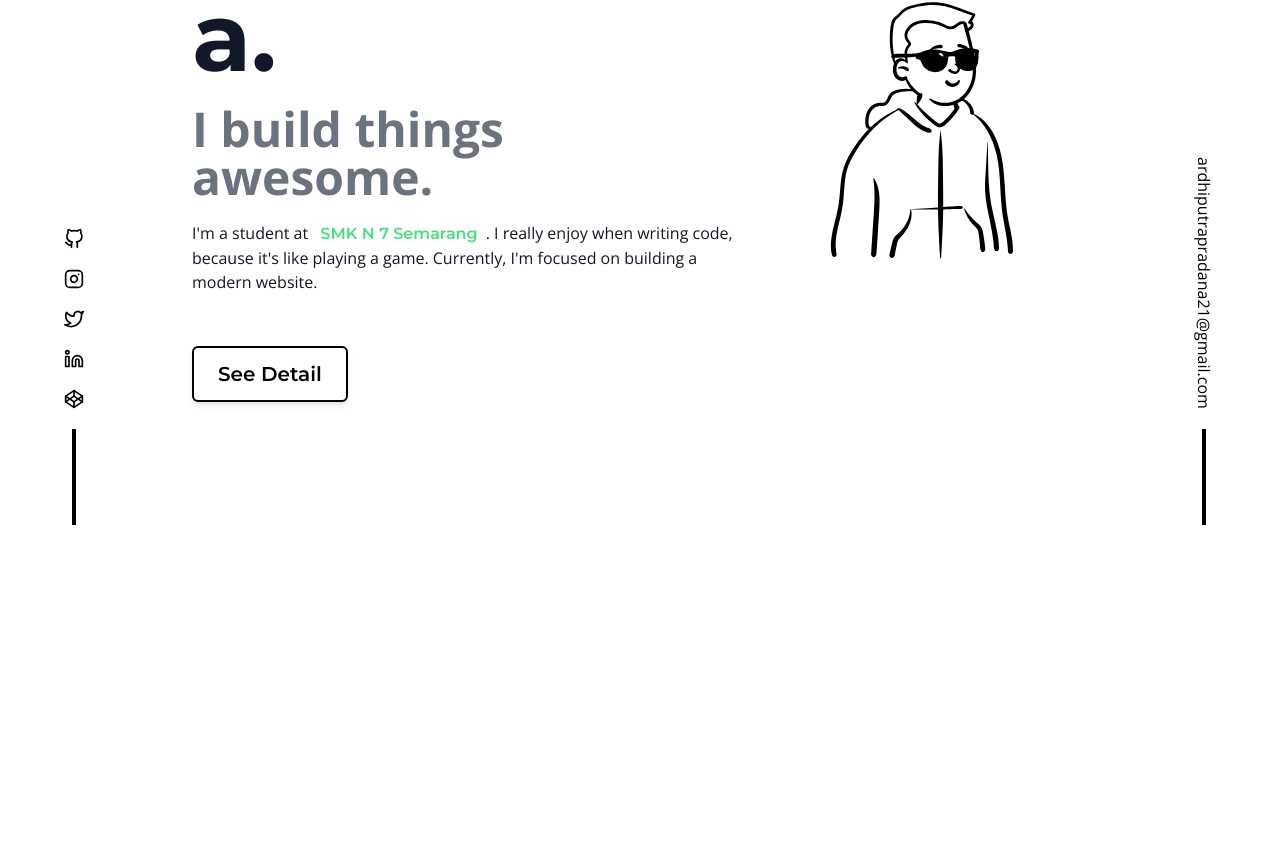
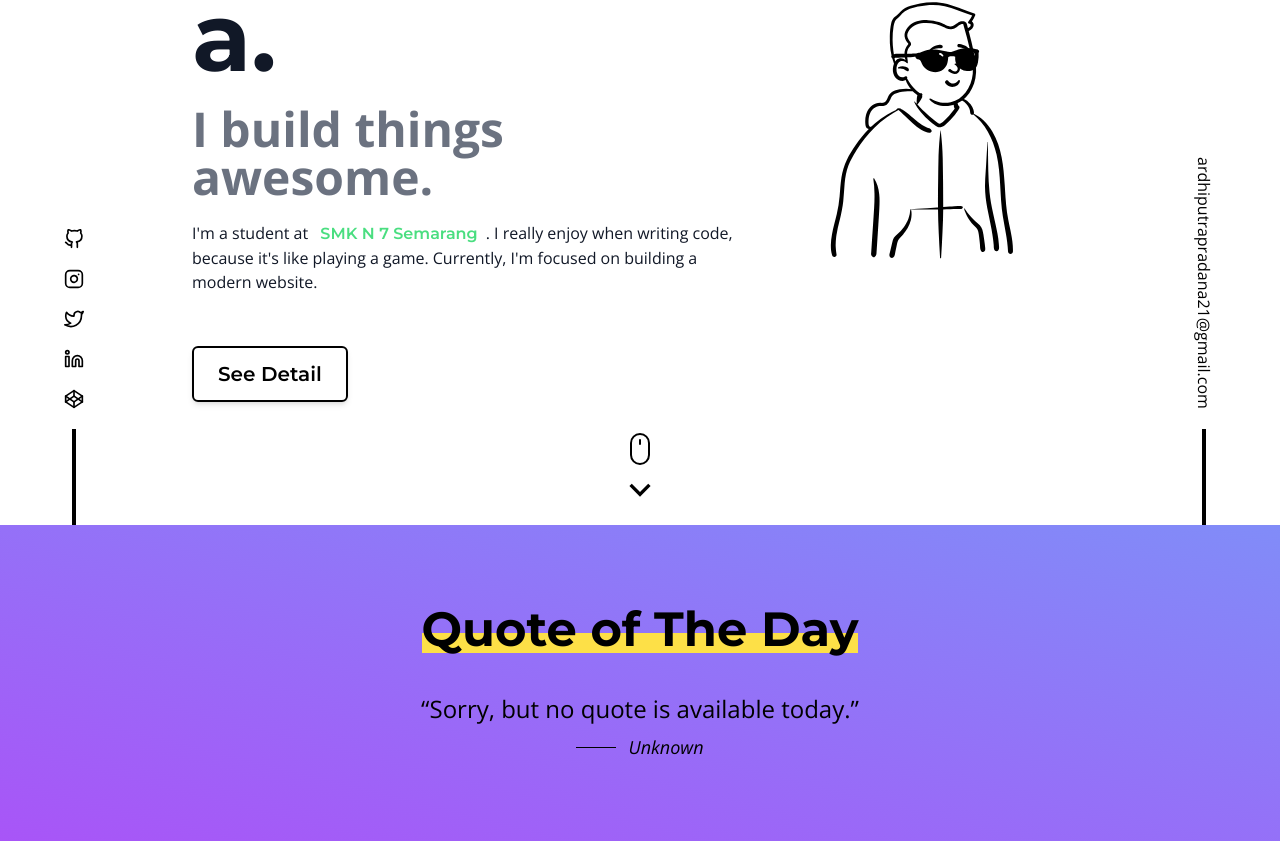
Before and after one commit to ardhptr21/ardhptr21-portfolio, a Next.js app: page / in a window 1280 px wide. Shown: the part 275-1116 px from the top of the page. Before the commit the page ends 800 px from the top, so only its background shows below. Built offline with nearby package versions, Linux system fonts and the light colour scheme; no server answers.

Commit message:
create scroll indikator, navbar behavior when scroll,  and quote section

```diff
--- a/components/Base/Section.tsx
+++ b/components/Base/Section.tsx
@@ -10,7 +10,7 @@ const Section = ({
   isPt?: boolean;
 }): JSX.Element => {
   return (
-    <section className={`px-8 ${isPt ? 'pt-40' : ''} md:px-28 lg:px-48 ${className ? className : ''}`}>
+    <section className={`px-8 py-20 ${isPt ? 'pt-40' : ''} md:px-28 lg:px-48 ${className ? className : ''}`}>
       {children}
     </section>
   );
--- a/components/Flying/FlyingContainer.tsx
+++ b/components/Flying/FlyingContainer.tsx
@@ -1,7 +1,7 @@
 const Flying = ({ children, isLeft }: { children?: React.ReactNode; isLeft: boolean }) => {
   return (
     <div
-      className={`fixed bottom-0 flex flex-col items-center justify-center gap-5 ${
+      className={`fixed bottom-0 flex flex-col items-center justify-center gap-5 z-10 ${
         isLeft ? 'left-16' : 'right-16'
       } after:bg-black after:h-24 after:block after:w-1`}
     >
--- a/components/Layout/Navbar/index.tsx
+++ b/components/Layout/Navbar/index.tsx
@@ -1,13 +1,32 @@
 import Image from 'next/image';
-import { useState } from 'react';
+import { useCallback, useEffect, useState, WheelEvent } from 'react';
 import NavLink from './NavLink';
 
 const Navbar = (): JSX.Element => {
   const [isToggle, setIsToggle] = useState<boolean>(false);
+  const [isScrollUp, setIsScrollUp] = useState<boolean>(false);
+  const [lastScrollPosition, setLastScrollPosition] = useState<number>(0);
+
+  const handleScroll = useCallback(() => {
+    if (window.scrollY > lastScrollPosition) {
+      setIsScrollUp(true);
+    } else {
+      setIsScrollUp(false);
+    }
+    setLastScrollPosition(window.scrollY);
+  }, [lastScrollPosition]);
+
+  useEffect(() => {
+    window.addEventListener('scroll', handleScroll);
+
+    return () => window.removeEventListener('scroll', handleScroll);
+  }, [handleScroll]);
 
   return (
     <nav
-      className="fixed left-0 right-0 z-10 flex items-center justify-between h-16 px-10 mx-8 bg-white border border-black select-none md:px-16 rounded-xl font-montserrat top-8 md:mx-28 lg:mx-48"
+      className={`fixed left-0 right-0 z-50 flex items-center justify-between h-16 px-10 mx-8 bg-white border border-black select-none md:px-16 rounded-xl font-montserrat transform transition-transform duration-500 top-8 md:mx-28 lg:mx-48 ${
+        isScrollUp ? '-translate-y-24' : ''
+      }`}
       style={{ boxShadow: '0 0 100px #ccc' }}
     >
       <div className="relative w-24 h-full">
--- /dev/null
+++ b/components/Text/Title.tsx
@@ -0,0 +1,10 @@
+const Title = ({ children }: { children: React.ReactNode }): JSX.Element => {
+  return (
+    <div className="mx-auto mb-10 text-center max-w-max">
+      <h2 className="text-5xl font-bold font-montserrat">{children}</h2>
+      <div className="w-full h-5 -mt-5 bg-pastel-yellow"></div>
+    </div>
+  );
+};
+
+export default Title;
--- a/package.json
+++ b/package.json
@@ -8,6 +8,7 @@
     "lint": "next lint"
   },
   "dependencies": {
+    "axios": "^0.26.0",
     "next": "12.0.10",
     "react": "17.0.2",
     "react-dom": "17.0.2",
--- a/pages/index.tsx
+++ b/pages/index.tsx
@@ -1,12 +1,23 @@
+import axios, { AxiosError } from 'axios';
 import type { NextPage } from 'next';
 import Image from 'next/image';
+import { BsMouse } from 'react-icons/bs';
+import { RiArrowUpSLine } from 'react-icons/ri';
 import Section from '../components/Base/Section';
 import Button from '../components/Button';
 import Layout from '../components/Layout';
 import NiceLink from '../components/Text/NiceLink';
 import RainbowText from '../components/Text/RainbowText';
+import Title from '../components/Text/Title';
+import getRandomInRange from '../utils/getRandomInRange';
 
-const Home: NextPage = () => {
+type quoteT = { text: string; author: string } | null;
+
+interface IProps {
+  quote: quoteT;
+}
+
+const Home: NextPage<IProps> = ({ quote }: IProps) => {
   return (
     <Layout>
       <Section className="flex items-center justify-between h-screen">
@@ -35,9 +46,44 @@ const Home: NextPage = () => {
         <div className="relative items-center justify-center hidden w-full h-full md:flex" style={{ flex: 1.2 }}>
           <Image src="/images/people.svg" alt="people" width="500px" height="500px" />
         </div>
+        <div className="absolute left-0 right-0 flex items-center justify-center bottom-5">
+          <div className="flex flex-col items-center justify-center cursor-pointer">
+            <BsMouse className="w-8 h-8" />
+            <span className="rotate-180">
+              <RiArrowUpSLine className="w-10 h-10 animate-bounce" />
+            </span>
+          </div>
+        </div>
+      </Section>
+      <Section className="bg-gradient-to-tr from-pastel-purple to-pastel-indigo">
+        <Title>Quote of The Day</Title>
+        <blockquote className="text-center">
+          <q className="inline-block text-2xl">
+            {quote?.text ? quote.text : 'Sorry, but no quote is available today.'}
+          </q>
+          <cite className="flex items-center justify-center mt-2 text-lg before:w-10 before:bg-black before:h-[1px] gap-3 before:block">
+            {quote?.author ? quote.author : 'Unknown'}
+          </cite>
+        </blockquote>
       </Section>
     </Layout>
   );
 };
 
+export const getStaticProps = async () => {
+  let quote: quoteT = null;
+
+  try {
+    const res = await axios.get('https://type.fit/api/quotes');
+    quote = res.data[getRandomInRange(0, res.data.length - 1)];
+  } catch (err: any) {
+    console.log(err.message);
+  }
+
+  return {
+    props: { quote },
+    revalidate: 3600 * 24,
+  };
+};
+
 export default Home;
```
Also changed, not shown: 1 other file (tests, documents, lock files or other folders).
